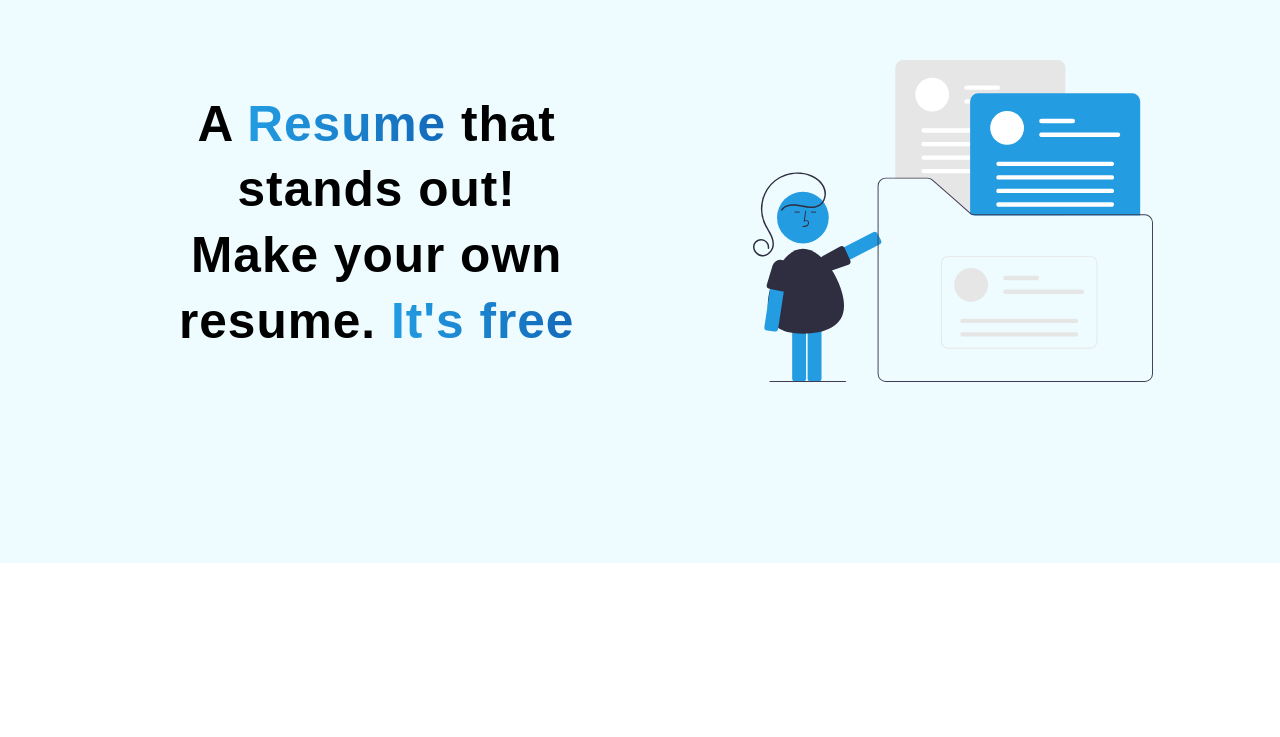
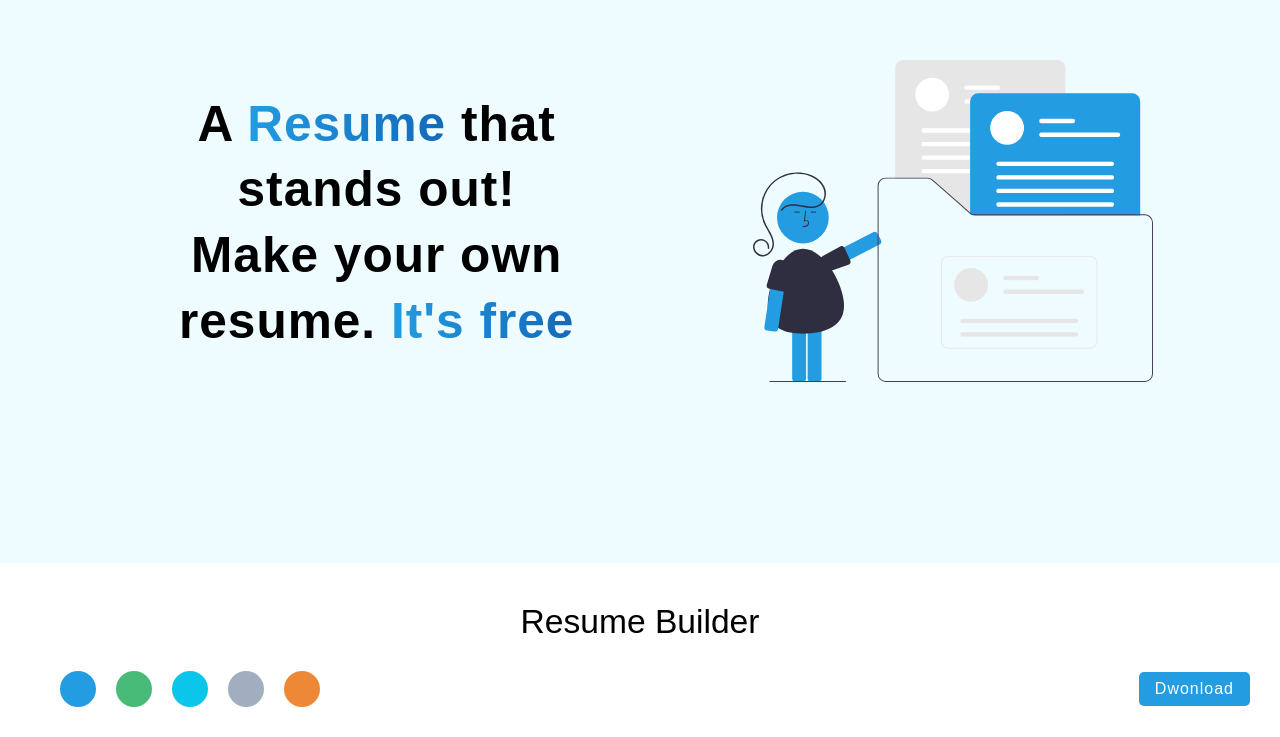
Before and after one commit to BayajidAlam/resume-builder, a React (Create React App) app: page / in a window 1280 px wide. Shown: the part 117-854 px from the top of the page. Before the commit the page ends 800 px from the top, so only its background shows below. Built offline with nearby package versions, Linux system fonts and the light colour scheme.

Commit message:
updating body

```diff
--- a/package.json
+++ b/package.json
@@ -8,6 +8,7 @@
     "@testing-library/user-event": "^13.5.0",
     "react": "^18.2.0",
     "react-dom": "^18.2.0",
+    "react-feather": "^2.0.10",
     "react-scripts": "5.0.1",
     "web-vitals": "^2.1.4"
   },
--- a/src/App.js
+++ b/src/App.js
@@ -1,10 +1,12 @@
 import './App.css';
+import Body from './components/Body/Body';
 import Header from './components/Header/Header';
 
 function App() {
   return (
     <div className='App'>
           <Header/>
+          <Body/>
     </div>
   );
 }
--- /dev/null
+++ b/src/components/Body/Body.js
@@ -0,0 +1,25 @@
+import React from "react";
+import styles from "./Body.module.css";
+
+function Body() {
+  const colors = ["239ce2", "#48bb78", "#0bc5ea", "#a0aec0", "#ed8936"]
+  return (
+    <div className={styles.container}>
+      <p className={styles.heading}>Resume Builder</p>
+      <div className={styles.toolbar}>
+        <div className={styles.colors}>
+          {colors.map((item) => (
+            <span
+            key={item}
+            className={styles.color}
+            style={{backgroundColor: item}}
+            />
+          ))}
+        </div>
+        <div><button>Dwonload</button></div>
+      </div>
+    </div>
+  );
+}
+
+export default Body;
--- /dev/null
+++ b/src/components/Body/Body.module.css
@@ -0,0 +1,46 @@
+.container{
+  display: flex;
+  flex-direction: column;
+  gap: 30px;
+  padding: 30px;
+  align-items: center;
+  padding-top: 0;
+}
+
+.heading{
+  font-weight: 500;
+  font-size: 2.1rem;
+}
+
+.toolbar{
+  width: 100%;
+  display: flex;
+  gap: 40px;
+  justify-content: space-between;
+  align-items: center;
+}
+
+.colors{
+  display: flex;
+  gap: 20px;
+  padding: 0 30px;
+}
+
+.colors .color{
+  height: 36px;
+  width: 36px;
+  border-radius: 50%;
+  background-color: #239ce2;
+}
+
+.toolbar button{
+  padding: 8px 16px;
+  border-radius: 5px;
+  background-color: #239ce2;
+  color: #fff;
+  outline: none;
+  border: none;
+  font-weight: 500;
+  font-size: 1rem;
+  letter-spacing: 1px;
+}
```
Also changed, not shown: 1 other file (tests, documents, lock files or other folders).
